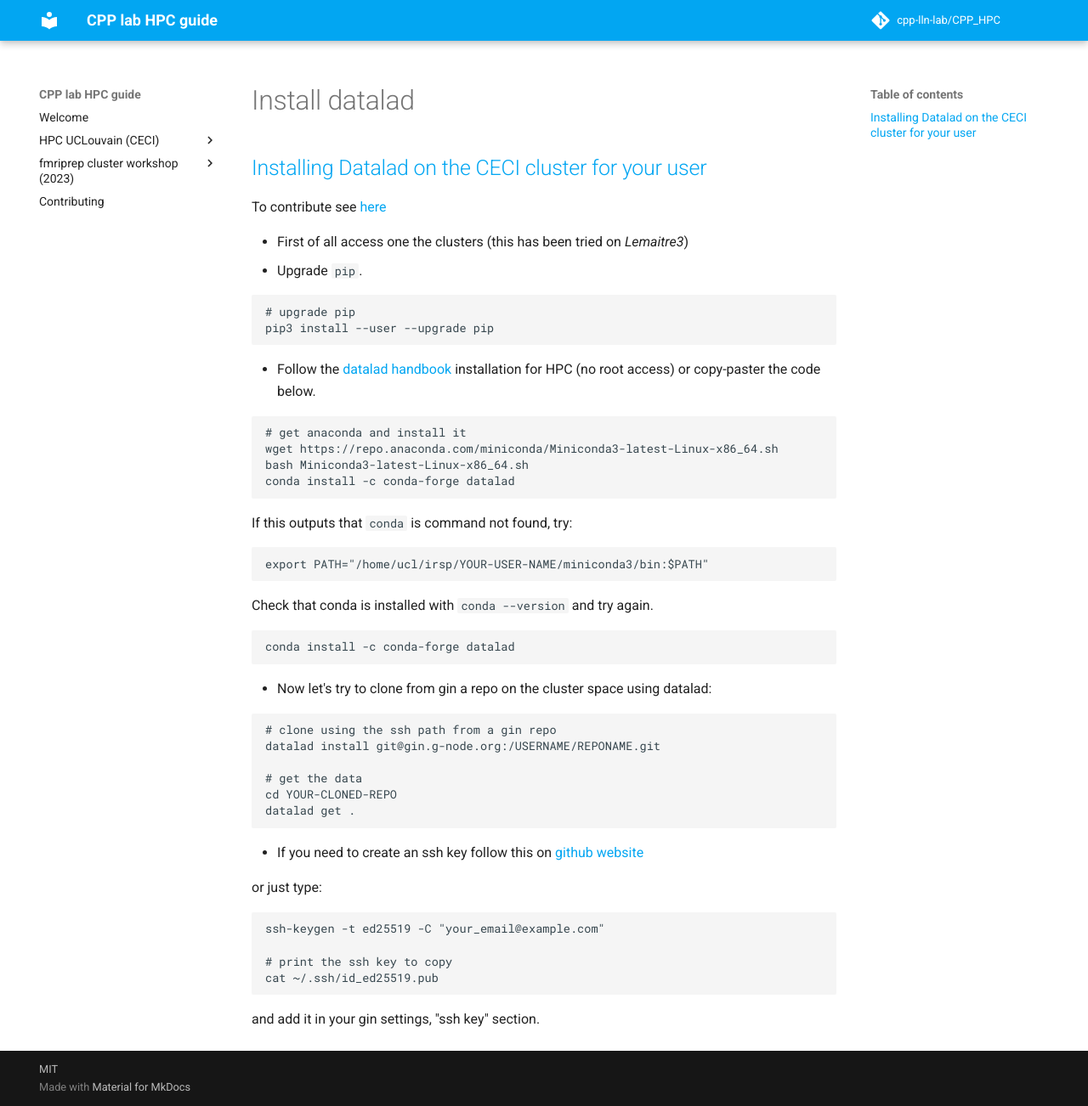
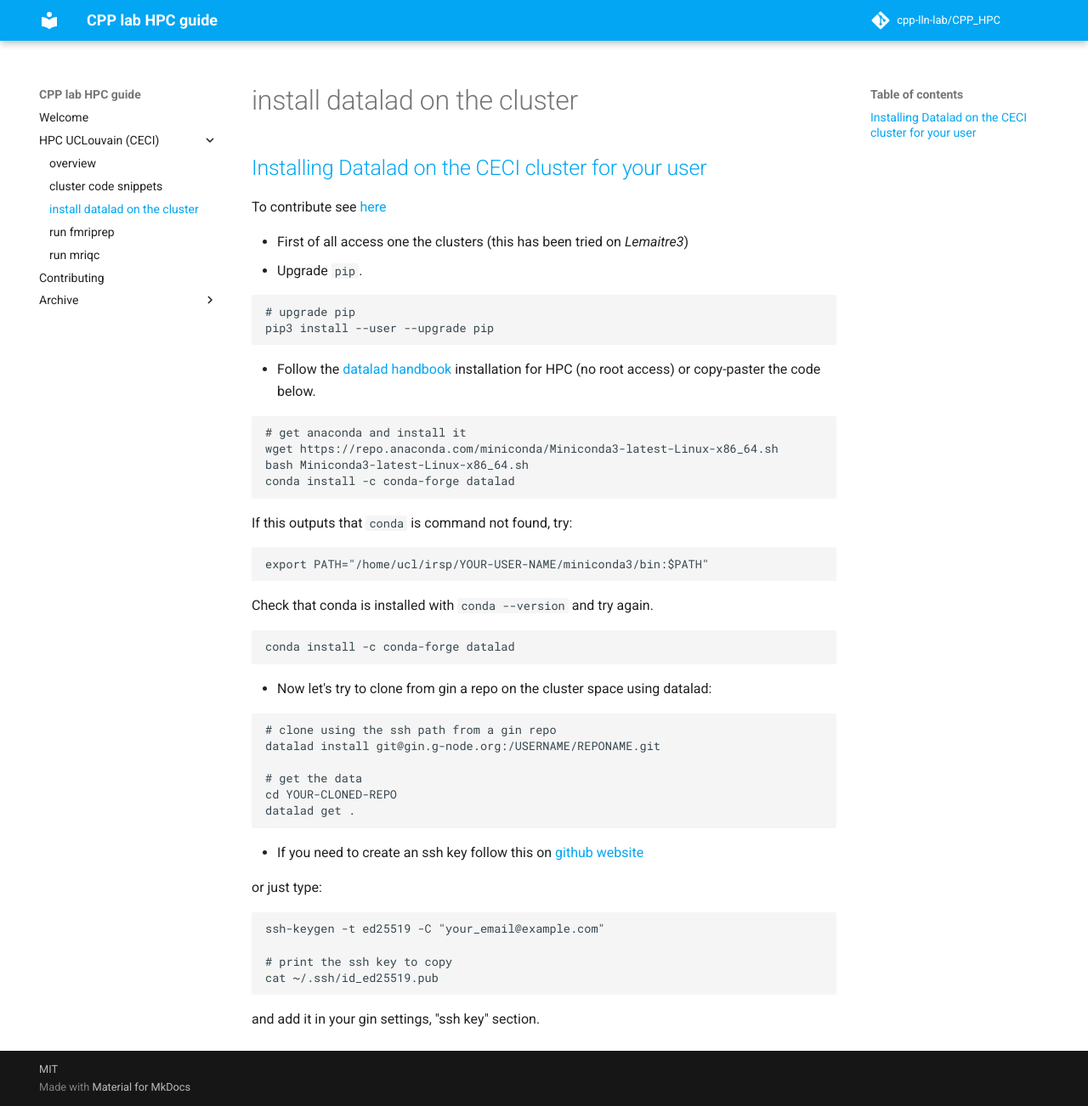
Before and after one commit to cpp-lln-lab/CPP_HPC, an MkDocs documentation site: the page built from doc/install_datalad.md, in a window 1280 px wide and 1302 px high. Shown: the whole window at 85% size. Built offline with MkDocs 1.6.1 and Material for MkDocs 9.7.7, drawn with Linux system fonts in a browser that asks for light colours; comment, search, counter and statistics services are not loaded.

Commit message:
restructure the website

```diff
--- a/mkdocs.yml
+++ b/mkdocs.yml
@@ -22,13 +22,17 @@
 - HPC UCLouvain (CECI):
   - overview: overview.md
   - cluster code snippets: cluster_code_snippets.md
+  - install datalad on the cluster: install_datalad.md
   - run fmriprep: run_fmriprep.md
-  - running fmriprep: running_fmriprep.md
-  - rookie experience (2019): rookie_experience_2019.md
-- fmriprep cluster workshop (2023):
-  - meeting notes: fmriprep_cluster_workshop_2023/joint_meeting_notes.md
-  - Compute Canada: fmriprep_cluster_workshop_2023/canada_connect_cluster.md
+  - run mriqc: run_mriqc.md
 - Contributing: contributing.md
+- Archive:
+  - fmriprep cluster workshop (2023):
+    - meeting notes: fmriprep_cluster_workshop_2023/joint_meeting_notes.md
+    - Compute Canada: fmriprep_cluster_workshop_2023/canada_connect_cluster.md
+  - rookie experience (2019): archive/rookie_experience_2019.md
+  - fmriprep notes: archive/running_fmriprep.md
+
 
 # list of extension
 markdown_extensions:
```
